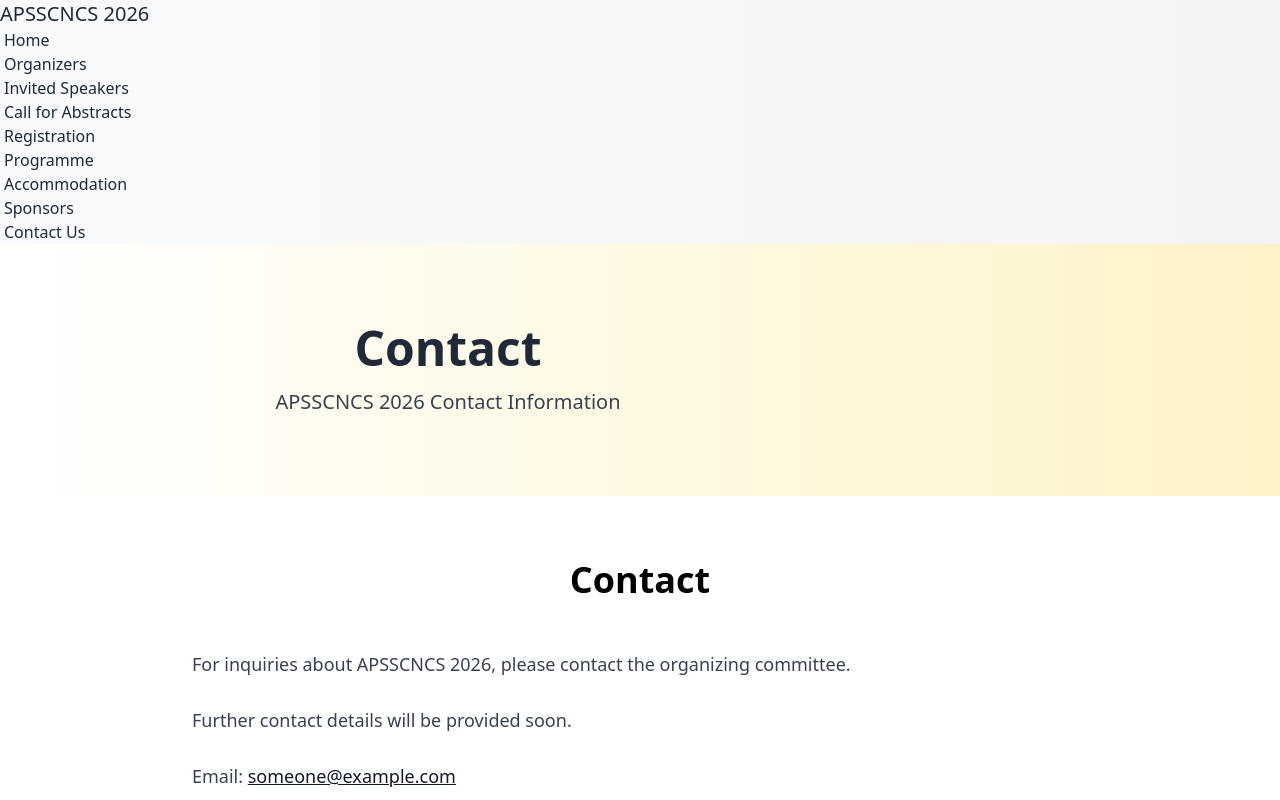
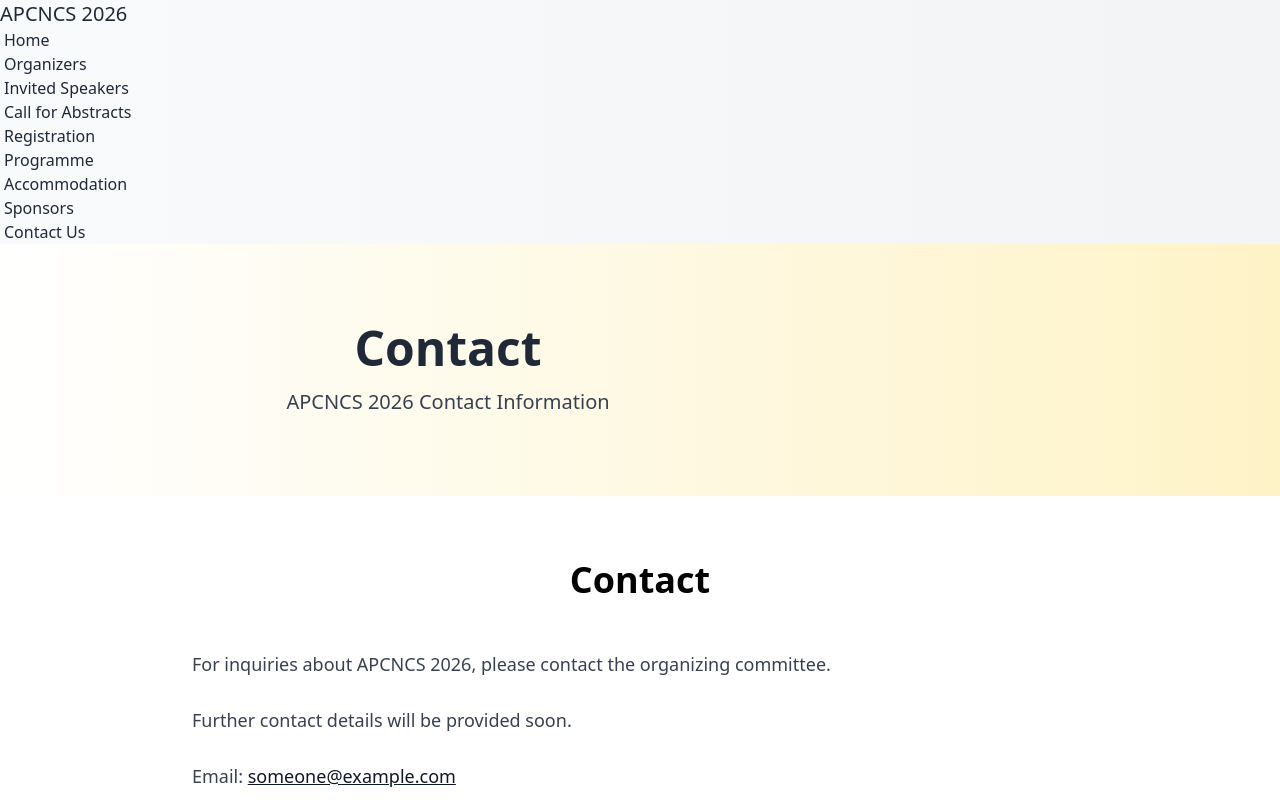
Before and after one commit to apcncs2026/apcncs2026.github.io, a SvelteKit app: page /contact in a window 1280 px wide. Shown: the top 800 px of the page. Built offline with nearby package versions, Linux system fonts and the light colour scheme.

Commit message:
APSSCNCS -> APCNCS

```diff
--- a/src/routes/+layout.svelte
+++ b/src/routes/+layout.svelte
@@ -6,7 +6,7 @@
 </script>
 
 <svelte:head>
-	<title>APSSCNCS 2026</title>
+	<title>APCNCS 2026</title>
 </svelte:head>
 
 <div class="min-h-screen bg-base-100" data-theme="light">
@@ -28,7 +28,7 @@
 					<li><a href="/contact">Contact Us</a></li>
 				</ul>
 			</div>
-			<a class="btn btn-ghost text-xl" href="/">APSSCNCS 2026</a>
+			<a class="btn btn-ghost text-xl" href="/">APCNCS 2026</a>
 		</div>
 		<div class="navbar-center hidden lg:flex">
 			<ul class="menu menu-horizontal px-1">
@@ -54,7 +54,7 @@
 		<div class="max-w-7xl mx-auto w-full">
 			<div class="grid grid-cols-1 md:grid-cols-3 gap-8">
 				<div>
-					<h3 class="text-lg font-bold mb-2">APSSCNCS 2026</h3>
+					<h3 class="text-lg font-bold mb-2">APCNCS 2026</h3>
 					<p>Asia-Pacific Summer School and Conference on Networks and Complex Systems</p>
 				</div>
 				<div>
@@ -71,7 +71,7 @@
 				</div>
 			</div>
 			<div class="divider"></div>
-			<p class="text-center">&copy; 2026 APSSCNCS. All rights reserved.</p>
+			<p class="text-center">&copy; 2026 APCNCS. All rights reserved.</p>
 		</div>
 	</footer>
 </div>
--- a/src/routes/+page.svelte
+++ b/src/routes/+page.svelte
@@ -1,5 +1,5 @@
 <svelte:head>
-	<title>APSSCNCS 2026 - Asia-Pacific Summer School and Conference on Networks and Complex Systems</title>
+	<title>APCNCS 2026 - Asia-Pacific Summer School and Conference on Networks and Complex Systems</title>
 	<meta name="description" content="Asia-Pacific Summer School and Conference on Networks and Complex Systems - June 3-5, 2026 at Nanyang Technological University, Singapore">
 </svelte:head>
 
@@ -47,7 +47,7 @@
 			<h2 class="text-4xl font-bold text-center mb-12">About the Conference</h2>
 			<div class="prose prose-lg max-w-4xl mx-auto">
 				<!-- <p>
-					The Asia-Pacific Summer School and Conference on Networks and Complex Systems (APSSCNCS 2026) brings together researchers, practitioners, and students from around the world
+					The Asia-Pacific Summer School and Conference on Networks and Complex Systems (APCNCS 2026) brings together researchers, practitioners, and students from around the world
 					to share cutting-edge research, exchange ideas, and foster collaborations. This interdisciplinary conference
 					focuses on networks and complex systems, featuring keynote presentations, workshops, and networking opportunities.
 				</p>
--- a/src/routes/accommodation/+page.svelte
+++ b/src/routes/accommodation/+page.svelte
@@ -3,8 +3,8 @@
 </script>
 
 <svelte:head>
-	<title>Accommodation and Attractions - APSSCNCS 2026</title>
-	<meta name="description" content="Hotel accommodations and local attractions for APSSCNCS 2026">
+	<title>Accommodation and Attractions - APCNCS 2026</title>
+	<meta name="description" content="Hotel accommodations and local attractions for APCNCS 2026">
 </svelte:head>
 
 <div class="min-h-screen">
--- a/src/routes/call-for-abstracts/+page.svelte
+++ b/src/routes/call-for-abstracts/+page.svelte
@@ -9,8 +9,8 @@
 </script>
 
 <svelte:head>
-	<title>Call for Abstracts - APSSCNCS 2026</title>
-	<meta name="description" content="Submit your research abstract to APSSCNCS 2026">
+	<title>Call for Abstracts - APCNCS 2026</title>
+	<meta name="description" content="Submit your research abstract to APCNCS 2026">
 </svelte:head>
 
 <div class="min-h-screen">
--- a/src/routes/contact/+page.svelte
+++ b/src/routes/contact/+page.svelte
@@ -5,7 +5,7 @@
 </script>
 
 <svelte:head>
-	<title>Contact - APSSCNCS 2026</title>
+	<title>Contact - APCNCS 2026</title>
 	<meta name="description" content="Contact information for Asia-Pacific Summer School and Conference on Networks and Complex Systems">
 </svelte:head>
 
@@ -14,7 +14,7 @@
 		<div class="hero-content text-center">
 			<div class="max-w-4xl">
 				<h1 class="text-5xl font-bold hero-text mb-4">Contact</h1>
-				<p class="text-xl hero-text-secondary">APSSCNCS 2026 Contact Information</p>
+				<p class="text-xl hero-text-secondary">APCNCS 2026 Contact Information</p>
 			</div>
 		</div>
 	</section>
@@ -23,7 +23,7 @@
 		<div class="max-w-6xl mx-auto">
 			<h2 class="text-4xl font-bold text-center mb-12">Contact</h2>
 			<div class="prose prose-lg max-w-4xl mx-auto">
-				<p>For inquiries about APSSCNCS 2026, please contact the organizing committee.</p>
+				<p>For inquiries about APCNCS 2026, please contact the organizing committee.</p>
 				<p>Further contact details will be provided soon.</p>
 				<p>Email: <Email email="someone@example.com" /></p>
 			</div>
--- a/src/routes/organizers/+page.svelte
+++ b/src/routes/organizers/+page.svelte
@@ -3,7 +3,7 @@
 </script>
 
 <svelte:head>
-	<title>Organizers - APSSCNCS 2026</title>
+	<title>Organizers - APCNCS 2026</title>
 	<meta name="description" content="Meet the organizing committee of Asia-Pacific Summer School and Conference on Networks and Complex Systems">
 </svelte:head>
 
--- a/src/routes/programme/+page.svelte
+++ b/src/routes/programme/+page.svelte
@@ -3,8 +3,8 @@
 </script>
 
 <svelte:head>
-	<title>Programme - APSSCNCS 2026</title>
-	<meta name="description" content="Conference programme and schedule for APSSCNCS 2026">
+	<title>Programme - APCNCS 2026</title>
+	<meta name="description" content="Conference programme and schedule for APCNCS 2026">
 </svelte:head>
 
 <div class="min-h-screen">
--- a/src/routes/registration/+page.svelte
+++ b/src/routes/registration/+page.svelte
@@ -1,5 +1,5 @@
 <svelte:head>
-	<title>Registration - APSSCNCS 2026</title>
+	<title>Registration - APCNCS 2026</title>
 	<meta name="description" content="Registration information for Asia-Pacific Summer School and Conference on Networks and Complex Systems">
 </svelte:head>
 
@@ -8,7 +8,7 @@
 		<div class="hero-content text-center">
 			<div class="max-w-4xl">
 				<h1 class="text-5xl font-bold hero-text mb-4">Registration</h1>
-				<p class="text-xl hero-text-secondary">APSSCNCS 2026 Registration Information</p>
+				<p class="text-xl hero-text-secondary">APCNCS 2026 Registration Information</p>
 			</div>
 		</div>
 	</section>
@@ -17,7 +17,7 @@
 		<div class="max-w-6xl mx-auto">
 			<h2 class="text-4xl font-bold text-center mb-12">Registration</h2>
 			<div class="prose prose-lg max-w-4xl mx-auto">
-				<p>Registration details for APSSCNCS 2026 will be announced soon.</p>
+				<p>Registration details for APCNCS 2026 will be announced soon.</p>
 				<p>Please check back later for:</p>
 				<ul>
 					<li>Registration fees and categories</li>
--- a/src/routes/speakers/+page.svelte
+++ b/src/routes/speakers/+page.svelte
@@ -1,6 +1,6 @@
 
 <svelte:head>
-	<title>Invited Speakers - APSSCNCS 2026</title>
+	<title>Invited Speakers - APCNCS 2026</title>
 	<meta name="description" content="Invited speakers for Asia-Pacific Summer School and Conference on Networks and Complex Systems">
 </svelte:head>
 
@@ -9,7 +9,7 @@
 		<div class="hero-content text-center">
 			<div class="max-w-4xl">
 				<h1 class="text-5xl font-bold hero-text mb-4">Invited Speakers</h1>
-				<p class="text-xl hero-text-secondary">APSSCNCS 2026 Speaker Information</p>
+				<p class="text-xl hero-text-secondary">APCNCS 2026 Speaker Information</p>
 			</div>
 		</div>
 	</section>
@@ -20,7 +20,7 @@
 			<div class="prose prose-lg max-w-4xl mx-auto">
 				<h3 class="text-2xl font-bold mb-6">To Be Announced</h3>
 				<p>Information about invited speakers will be updated soon.</p>
-				<p>Please check back later for the list of distinguished speakers who will be presenting at APSSCNCS 2026.</p>
+				<p>Please check back later for the list of distinguished speakers who will be presenting at APCNCS 2026.</p>
 			</div>
 		</div>
 	</section>
--- a/src/routes/sponsors/+page.svelte
+++ b/src/routes/sponsors/+page.svelte
@@ -19,7 +19,7 @@
 </script>
 
 <svelte:head>
-	<title>Sponsors - APSSCNCS 2026</title>
+	<title>Sponsors - APCNCS 2026</title>
 	<meta name="description" content="Conference sponsors and partnership opportunities">
 </svelte:head>
 
```
